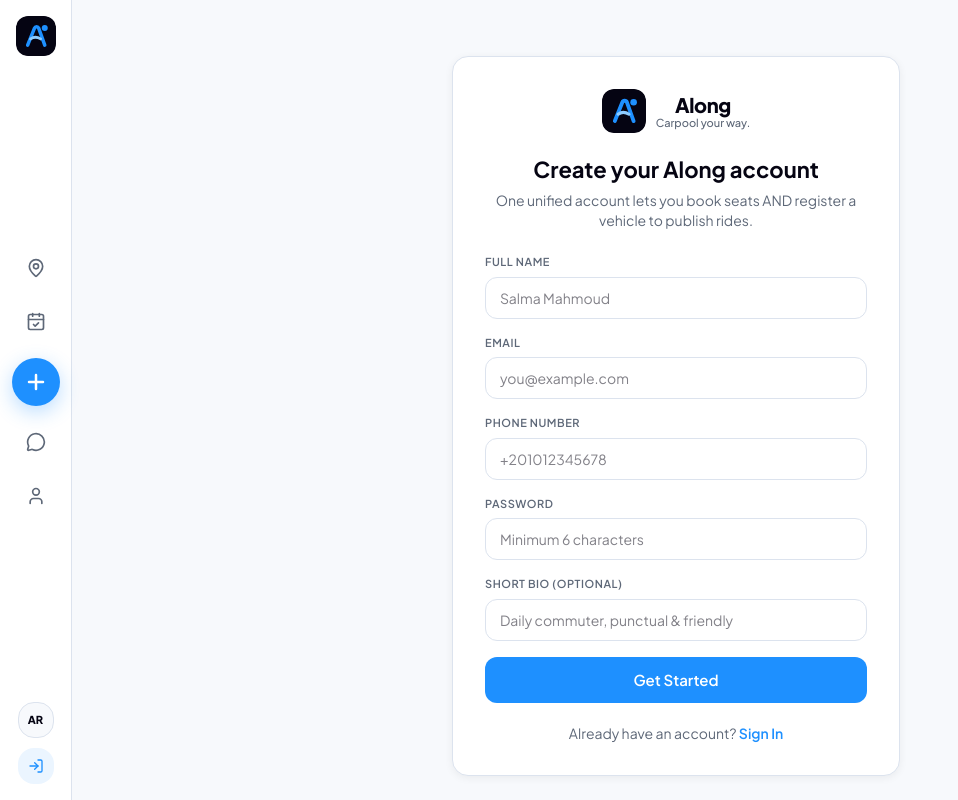
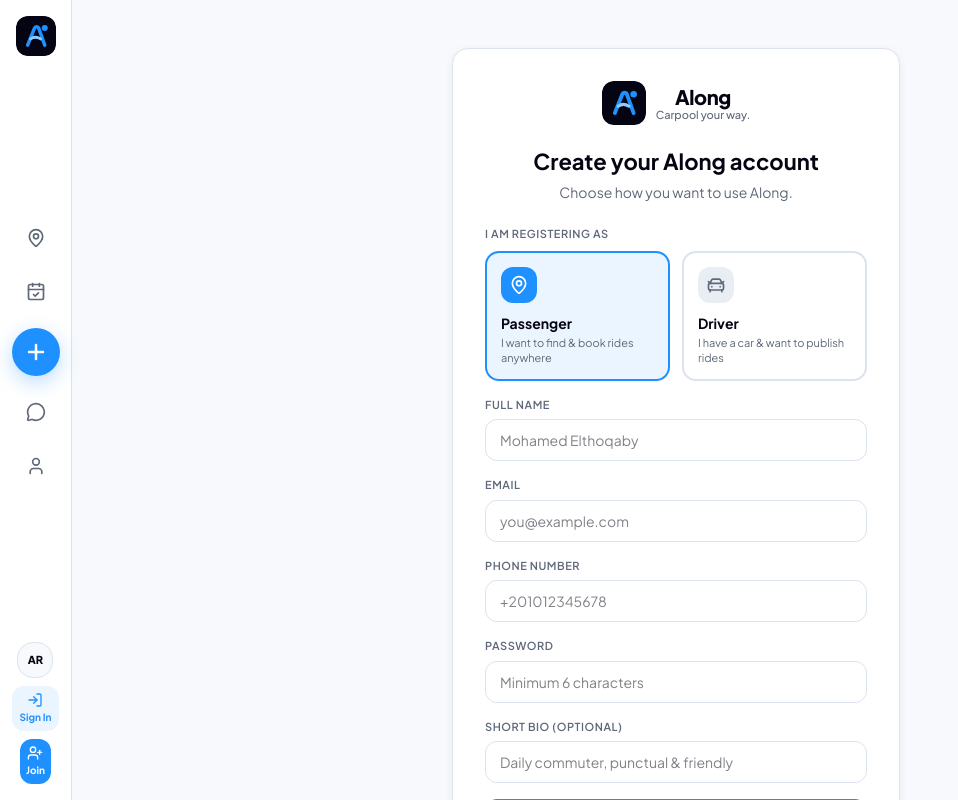
Before and after one commit to mohamed-elthoqaby/along-carpooling, a Next.js app: page /register in a window 1280 px wide. Shown: the whole page, without its empty margins (0-958 px from the left). Built offline with nearby package versions, Linux system fonts and the light colour scheme; no server answers.

Commit message:
feat: 3-role auth (Admin/Driver/Passenger), admin@along.com, and Sign In/Register nav buttons

```diff
--- a/src/app/(auth)/register/page.tsx
+++ b/src/app/(auth)/register/page.tsx
@@ -3,10 +3,12 @@
 import Link from "next/link";
 import { useRouter } from "next/navigation";
 import { FormEvent, useState } from "react";
+import { CarFront, MapPin } from "lucide-react";
 import { AlongLogo } from "@/components/ui/AlongLogo";
 
 export default function RegisterPage() {
   const router = useRouter();
+  const [role, setRole] = useState<"PASSENGER" | "DRIVER">("PASSENGER");
   const [name, setName] = useState("");
   const [email, setEmail] = useState("");
   const [phone, setPhone] = useState("");
@@ -24,7 +26,7 @@ export default function RegisterPage() {
       const res = await fetch("/api/auth/register", {
         method: "POST",
         headers: { "Content-Type": "application/json" },
-        body: JSON.stringify({ name, email, phone, password, bio }),
+        body: JSON.stringify({ name, email, phone, password, role, bio }),
       });
 
       const data = await res.json();
@@ -34,7 +36,11 @@ export default function RegisterPage() {
       }
 
       window.dispatchEvent(new Event("along:auth-changed"));
-      router.push("/profile");
+      if (role === "DRIVER") {
+        router.push("/profile");
+      } else {
+        router.push("/");
+      }
       router.refresh();
     } catch {
       setError("Network error while registering");
@@ -44,7 +50,7 @@ export default function RegisterPage() {
   }
 
   return (
-    <div className="mx-auto mt-8 w-full max-w-md">
+    <div className="mx-auto mt-6 w-full max-w-md pb-8">
       <div className="along-card p-6 sm:p-8">
         <div className="mb-6 flex flex-col items-center text-center">
           <AlongLogo size={44} showWordmark showTagline />
@@ -52,8 +58,7 @@ export default function RegisterPage() {
             Create your Along account
           </h1>
           <p className="mt-1 text-sm text-[#5E6878]">
-            One unified account lets you book seats AND register a vehicle to
-            publish rides.
+            Choose how you want to use Along.
           </p>
         </div>
 
@@ -64,6 +69,66 @@ export default function RegisterPage() {
         )}
 
         <form onSubmit={handleSubmit} className="space-y-4">
+          {/* Explicit Passenger vs Driver Role Selector */}
+          <div>
+            <label className="block text-[11px] font-semibold uppercase tracking-wider text-[#5E6878]">
+              I am registering as
+            </label>
+            <div className="mt-2 grid grid-cols-2 gap-3">
+              <button
+                type="button"
+                onClick={() => setRole("PASSENGER")}
+                className={`flex flex-col items-start rounded-[14px] border-2 p-3.5 text-start transition ${
+                  role === "PASSENGER"
+                    ? "border-[#1E90FF] bg-[#EBF5FF]"
+                    : "border-[#DCE3EE] bg-white hover:bg-[#F7F9FC]"
+                }`}
+              >
+                <div
+                  className={`flex h-9 w-9 items-center justify-center rounded-xl ${
+                    role === "PASSENGER"
+                      ? "bg-[#1E90FF] text-white"
+                      : "bg-[#E9EEF5] text-[#5E6878]"
+                  }`}
+                >
+                  <MapPin className="h-5 w-5" />
+                </div>
+                <span className="mt-2.5 text-sm font-bold text-[#050412]">
+                  Passenger
+                </span>
+                <span className="mt-0.5 text-[11px] leading-snug text-[#5E6878]">
+                  I want to find & book rides anywhere
+                </span>
+              </button>
+
+              <button
+                type="button"
+                onClick={() => setRole("DRIVER")}
+                className={`flex flex-col items-start rounded-[14px] border-2 p-3.5 text-start transition ${
+                  role === "DRIVER"
+                    ? "border-[#1E90FF] bg-[#EBF5FF]"
+                    : "border-[#DCE3EE] bg-white hover:bg-[#F7F9FC]"
+                }`}
+              >
+                <div
+                  className={`flex h-9 w-9 items-center justify-center rounded-xl ${
+                    role === "DRIVER"
+                      ? "bg-[#1E90FF] text-white"
+                      : "bg-[#E9EEF5] text-[#5E6878]"
+                  }`}
+                >
+                  <CarFront className="h-5 w-5" />
+                </div>
+                <span className="mt-2.5 text-sm font-bold text-[#050412]">
+                  Driver
+                </span>
+                <span className="mt-0.5 text-[11px] leading-snug text-[#5E6878]">
+                  I have a car & want to publish rides
+                </span>
+              </button>
+            </div>
+          </div>
+
           <div>
             <label className="block text-[11px] font-semibold uppercase tracking-wider text-[#5E6878]">
               Full Name
@@ -73,7 +138,7 @@ export default function RegisterPage() {
               required
               value={name}
               onChange={(e) => setName(e.target.value)}
-              placeholder="Salma Mahmoud"
+              placeholder="Mohamed Elthoqaby"
               className="mt-1.5 w-full rounded-[12px] border border-[#DCE3EE] bg-white px-3.5 py-2.5 text-sm focus:border-[#1E90FF] focus:outline-none"
             />
           </div>
@@ -139,7 +204,11 @@ export default function RegisterPage() {
             disabled={submitting}
             className="along-btn-primary w-full py-3 text-[15px]"
           >
-            {submitting ? "Creating account..." : "Get Started"}
+            {submitting
+              ? "Creating account..."
+              : role === "DRIVER"
+              ? "Register as Driver"
+              : "Register as Passenger"}
           </button>
         </form>
 
--- a/src/app/api/auth/register/route.ts
+++ b/src/app/api/auth/register/route.ts
@@ -9,6 +9,7 @@ const registerSchema = z.object({
   email: z.string().trim().email("Invalid email address").toLowerCase(),
   password: z.string().min(6, "Password must be at least 6 characters"),
   phone: z.string().trim().min(6, "Phone number is required"),
+  role: z.enum(["PASSENGER", "DRIVER"]).default("PASSENGER"),
   bio: z.string().trim().max(300).optional(),
 });
 
@@ -24,7 +25,7 @@ export async function POST(req: NextRequest) {
       );
     }
 
-    const { name, email, password, phone, bio } = parsed.data;
+    const { name, email, password, phone, role, bio } = parsed.data;
 
     const existing = await prisma.user.findUnique({ where: { email } });
     if (existing) {
@@ -42,7 +43,7 @@ export async function POST(req: NextRequest) {
         email,
         password,
         options: {
-          data: { name, phone, bio: bio ?? "" },
+          data: { name, phone, role, bio: bio ?? "" },
         },
       });
 
@@ -68,7 +69,7 @@ export async function POST(req: NextRequest) {
         passwordHash,
         phone,
         bio: bio ?? "",
-        role: "USER",
+        role,
       },
       select: {
         id: true,
@@ -83,7 +84,6 @@ export async function POST(req: NextRequest) {
       },
     });
 
-    // Also set HTTP-only fallback session cookie so user is signed in immediately
     const token = await signToken({
       userId: user.id,
       email: user.email,
@@ -92,7 +92,11 @@ export async function POST(req: NextRequest) {
     });
 
     const res = NextResponse.json(
-      { user, supabaseAuth: Boolean(supabase), emailConfirmationPending: Boolean(supabase && !supabaseSessionCreated) },
+      {
+        user,
+        supabaseAuth: Boolean(supabase),
+        emailConfirmationPending: Boolean(supabase && !supabaseSessionCreated),
+      },
       { status: 201 }
     );
     res.cookies.set(AUTH_COOKIE_NAME, token, {
--- a/src/components/shell/AppShell.tsx
+++ b/src/components/shell/AppShell.tsx
@@ -18,6 +18,7 @@ import {
   ShieldCheck,
   Star,
   User,
+  UserPlus,
   X,
 } from "lucide-react";
 import { AlongLogo } from "@/components/ui/AlongLogo";
@@ -27,7 +28,7 @@ export interface ShellUser {
   id: string;
   name: string;
   email: string;
-  role: "USER" | "ADMIN";
+  role: "PASSENGER" | "DRIVER" | "USER" | "ADMIN";
   kycStatus?: "UNVERIFIED" | "PENDING" | "VERIFIED";
   stats?: {
     averageRating: number | null;
@@ -89,6 +90,7 @@ export function AppShell({ children }: { children: React.ReactNode }) {
     await fetch("/api/auth/logout", { method: "POST" });
     setUser(null);
     setDrawerOpen(false);
+    window.dispatchEvent(new Event("along:auth-changed"));
     router.push("/login");
     router.refresh();
   }
@@ -201,8 +203,8 @@ export function AppShell({ children }: { children: React.ReactNode }) {
             )}
           </nav>
 
-          {/* Bottom Utility Controls: Avatar, EN/AR Toggle, Login/Logout */}
-          <div className="flex flex-col items-center gap-2.5">
+          {/* Bottom Utility Controls: EN/AR Toggle + Auth Buttons or User Avatar */}
+          <div className="flex flex-col items-center gap-2">
             <button
               type="button"
               onClick={toggleDirection}
@@ -216,7 +218,7 @@ export function AppShell({ children }: { children: React.ReactNode }) {
               <>
                 <Link
                   href="/profile"
-                  title={user.name}
+                  title={`${user.name} (${user.role})`}
                   className="flex h-9 w-9 items-center justify-center rounded-full bg-[#050412] text-xs font-bold text-white"
                 >
                   {initials}
@@ -231,20 +233,39 @@ export function AppShell({ children }: { children: React.ReactNode }) {
                 </button>
               </>
             ) : (
+              <>
                 <Link
                   href="/login"
                   title="Sign In"
-                className="flex h-9 w-9 items-center justify-center rounded-lg bg-[#EBF5FF] text-[#1E90FF] hover:bg-[#1E90FF] hover:text-white"
+                  className={`flex flex-col items-center justify-center rounded-xl px-2 py-1.5 text-[10px] font-bold transition ${
+                    isActive("/login")
+                      ? "bg-[#1E90FF] text-white"
+                      : "bg-[#EBF5FF] text-[#1E90FF] hover:bg-[#1E90FF] hover:text-white"
+                  }`}
                 >
                   <LogIn className="h-4 w-4" />
+                  <span className="mt-0.5">Sign In</span>
                 </Link>
+                <Link
+                  href="/register"
+                  title="Register Account"
+                  className={`flex flex-col items-center justify-center rounded-xl px-1.5 py-1.5 text-[10px] font-bold transition ${
+                    isActive("/register")
+                      ? "bg-[#1E90FF] text-white"
+                      : "bg-[#050412] text-white hover:opacity-90"
+                  }`}
+                >
+                  <UserPlus className="h-4 w-4" />
+                  <span className="mt-0.5">Join</span>
+                </Link>
+              </>
             )}
           </div>
         </aside>
 
         {/* MAIN VIEWPORT AREA */}
         <div className="relative flex min-w-0 flex-1 flex-col overflow-hidden">
-          {/* Compact Mobile Header ONLY on secondary routes (NOT on Map-First Home `/`) */}
+          {/* Compact Mobile Header on secondary routes */}
           {!isMapHome && (
             <header className="flex h-14 shrink-0 items-center justify-between border-b border-[#DCE3EE] bg-white px-4 lg:hidden">
               <button
@@ -258,13 +279,23 @@ export function AppShell({ children }: { children: React.ReactNode }) {
               <Link href="/">
                 <AlongLogo size={28} showWordmark />
               </Link>
+              <div className="flex items-center gap-1.5">
+                {!user && (
+                  <Link
+                    href="/login"
+                    className="rounded-lg bg-[#1E90FF] px-2.5 py-1.5 text-xs font-bold text-white"
+                  >
+                    Sign In
+                  </Link>
+                )}
                 <button
                   type="button"
                   onClick={toggleDirection}
-                className="rounded-lg border border-[#DCE3EE] px-2.5 py-1 text-xs font-bold text-[#050412]"
+                  className="rounded-lg border border-[#DCE3EE] px-2 py-1 text-xs font-bold text-[#050412]"
                 >
                   {dir === "ltr" ? "AR" : "EN"}
                 </button>
+              </div>
             </header>
           )}
 
@@ -323,27 +354,38 @@ export function AppShell({ children }: { children: React.ReactNode }) {
                           <BadgeCheck className="h-4 w-4 text-[#1E90FF]" />
                         )}
                       </div>
-                      <div className="mt-0.5 flex items-center gap-1 text-xs text-[#5E6878]">
-                        <Star className="h-3.5 w-3.5 fill-[#F59E0B] text-[#F59E0B]" />
+                      <div className="mt-0.5 flex items-center gap-1.5 text-xs text-[#5E6878]">
+                        <span className="rounded bg-[#EBF5FF] px-1.5 py-0.5 text-[10px] font-bold text-[#1E90FF]">
+                          {user.role}
+                        </span>
+                        <Star className="h-3 w-3 fill-[#F59E0B] text-[#F59E0B]" />
                         <span className="font-semibold text-[#050412]">
                           {user.stats?.averageRating
-                            ? user.stats.averageRating.toFixed(2)
-                            : "5.00"}
+                            ? user.stats.averageRating.toFixed(1)
+                            : "5.0"}
                         </span>
-                        <span>({user.stats?.totalReviews ?? 0})</span>
                       </div>
                     </div>
                   </div>
                   <ChevronRight className="h-4 w-4 text-[#5E6878]" />
                 </Link>
               ) : (
+                <div className="mt-5 grid grid-cols-2 gap-2">
                   <Link
                     href="/login"
-                  className="mt-5 flex items-center justify-between rounded-[14px] bg-[#EBF5FF] p-3 text-sm font-bold text-[#1E90FF]"
+                    className="along-btn-primary flex items-center justify-center gap-1.5 py-2.5 text-xs"
                   >
-                  <span>Sign in to Along</span>
-                  <ChevronRight className="h-4 w-4" />
+                    <LogIn className="h-4 w-4" />
+                    Sign In
                   </Link>
+                  <Link
+                    href="/register"
+                    className="along-btn-secondary flex items-center justify-center gap-1.5 py-2.5 text-xs"
+                  >
+                    <UserPlus className="h-4 w-4" />
+                    Register
+                  </Link>
+                </div>
               )}
             </div>
 
@@ -407,6 +449,25 @@ export function AppShell({ children }: { children: React.ReactNode }) {
                 </span>
               </button>
 
+              {!user && (
+                <div className="mt-2 space-y-1 border-t border-[#E9EEF5] pt-2">
+                  <Link
+                    href="/login"
+                    className="flex items-center gap-3 rounded-[12px] px-3.5 py-3 text-sm font-semibold text-[#1E90FF] hover:bg-[#EBF5FF]"
+                  >
+                    <LogIn className="h-5 w-5" />
+                    Sign In
+                  </Link>
+                  <Link
+                    href="/register"
+                    className="flex items-center gap-3 rounded-[12px] px-3.5 py-3 text-sm font-semibold text-[#050412] hover:bg-[#F7F9FC]"
+                  >
+                    <UserPlus className="h-5 w-5 text-[#1E90FF]" />
+                    Register (Passenger / Driver)
+                  </Link>
+                </div>
+              )}
+
               {user?.role === "ADMIN" && (
                 <Link
                   href="/admin"
--- a/src/lib/auth.ts
+++ b/src/lib/auth.ts
@@ -6,7 +6,7 @@ import { createSupabaseServerClient } from "@/lib/supabase/server";
 
 export const AUTH_COOKIE_NAME = "along_token";
 
-export type UserRole = "USER" | "ADMIN";
+export type UserRole = "PASSENGER" | "DRIVER" | "USER" | "ADMIN";
 
 export interface SessionPayload {
   userId: string;
@@ -14,6 +14,8 @@ export interface SessionPayload {
   name: string;
   role: UserRole;
 }
+
+const VALID_ROLES = new Set<UserRole>(["PASSENGER", "DRIVER", "USER", "ADMIN"]);
 
 function getJwtSecret(): Uint8Array {
   const secret =
@@ -47,7 +49,8 @@ export async function verifyToken(token: string): Promise<SessionPayload | null>
       typeof payload.userId !== "string" ||
       typeof payload.email !== "string" ||
       typeof payload.name !== "string" ||
-      (payload.role !== "USER" && payload.role !== "ADMIN")
+      typeof payload.role !== "string" ||
+      !VALID_ROLES.has(payload.role as UserRole)
     ) {
       return null;
     }
@@ -55,19 +58,13 @@ export async function verifyToken(token: string): Promise<SessionPayload | null>
       userId: payload.userId,
       email: payload.email,
       name: payload.name,
-      role: payload.role,
+      role: payload.role as UserRole,
     };
   } catch {
     return null;
   }
 }
 
-/**
- * Resolves the currently authenticated user:
- * 1. Checks Supabase Auth session (`supabase.auth.getUser()`) first and syncs with PostgreSQL `User`.
- * 2. Falls back to signed HTTP-only `along_token` cookie when Supabase Auth is not active.
- * Always enforces real-time `isBanned` and `role` from PostgreSQL.
- */
 export async function getCurrentUser(): Promise<SessionPayload | null> {
   // 1. Primary: Supabase Auth session
   try {
@@ -81,9 +78,12 @@ export async function getCurrentUser(): Promise<SessionPayload | null> {
           select: { id: true, isBanned: true, role: true, name: true, email: true },
         });
 
-        // Auto-provision PostgreSQL profile if user registered directly via Supabase Auth
         if (!dbUser) {
           const meta = (data.user.user_metadata ?? {}) as Record<string, unknown>;
+          const metaRole =
+            meta.role === "DRIVER" || meta.role === "PASSENGER"
+              ? meta.role
+              : "PASSENGER";
           dbUser = await prisma.user.create({
             data: {
               email,
@@ -97,7 +97,7 @@ export async function getCurrentUser(): Promise<SessionPayload | null> {
                   : "+201000000000",
               bio: typeof meta.bio === "string" ? meta.bio : "",
               passwordHash: "supabase_auth_managed",
-              role: "USER",
+              role: metaRole,
             },
             select: { id: true, isBanned: true, role: true, name: true, email: true },
           });
@@ -108,7 +108,7 @@ export async function getCurrentUser(): Promise<SessionPayload | null> {
           userId: dbUser.id,
           email: dbUser.email,
           name: dbUser.name,
-          role: dbUser.role,
+          role: dbUser.role as UserRole,
         };
       }
     }
@@ -133,6 +133,6 @@ export async function getCurrentUser(): Promise<SessionPayload | null> {
     userId: dbUser.id,
     email: dbUser.email,
     name: dbUser.name,
-    role: dbUser.role,
+    role: dbUser.role as UserRole,
   };
 }
```
Also changed, not shown: prisma/seed.ts (+9 -8 lines), src/app/(auth)/login/page.tsx (+4 -3 lines), 1 other file (tests, documents, lock files or other folders). Lines whose indentation alone changed are shown as unchanged.
